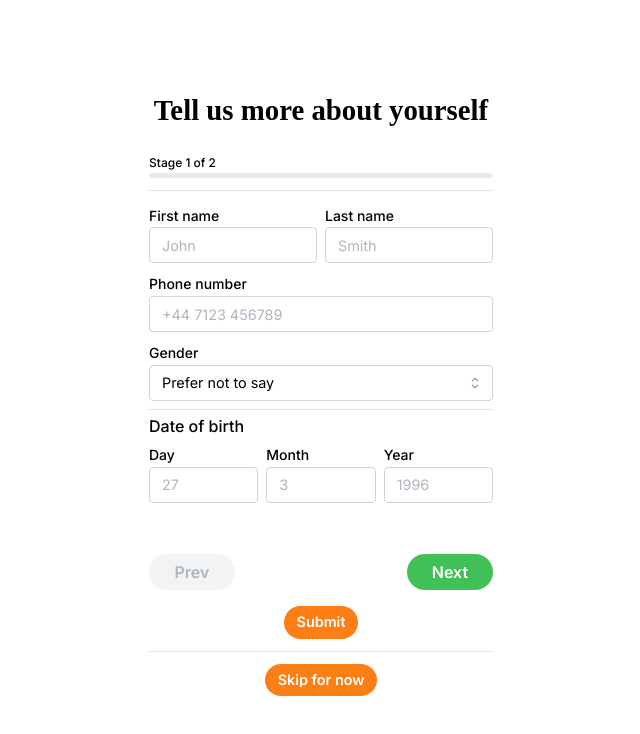
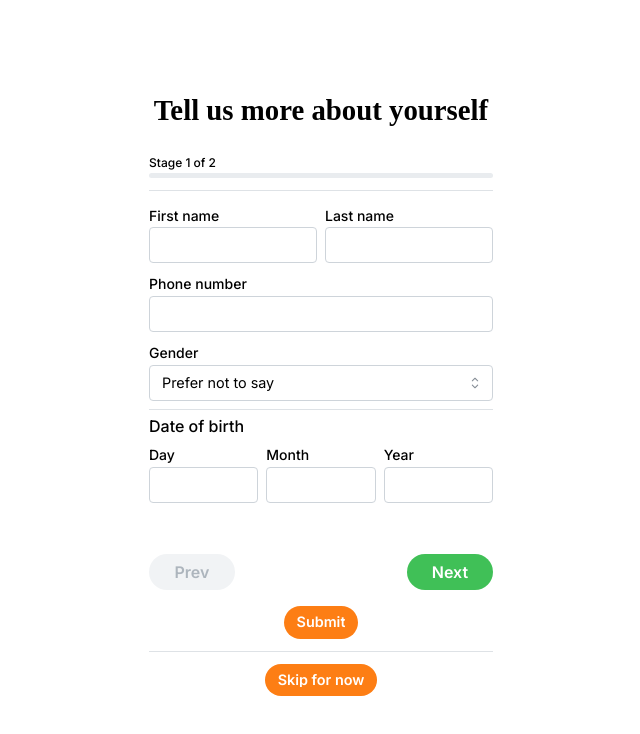
Before and after one commit to njcushing/online-shop, a React (Vite) app in the folder packages/frontend/: page /create-account in a window 1280 px wide. Shown: the top 734 px of the page, without its empty margins (319-959 px from the left). Built offline with nearby package versions, Linux system fonts and the light colour scheme; a web font is replaced by a local one.

Commit message:
Remove placeholder text from form fields
Labels and legends do a good enough job explaining what each field is for, and error text will explain any specific formatting required for applicable fields.

```diff
--- a/packages/frontend/src/features/SetPersonalInformationForm/index.tsx
+++ b/packages/frontend/src/features/SetPersonalInformationForm/index.tsx
@@ -69,7 +69,6 @@ export function SetPersonalInformationForm() {
                         {...register("firstName", { setValueAs: (v) => v || undefined })}
                         {...inputProps}
                         label="First name"
-                        placeholder="John"
                         error={createInputError(errors.firstName?.message)}
                         onFocus={() => setCurrentStage(stage)}
                         tabIndex={tabIndex}
@@ -79,7 +78,6 @@ export function SetPersonalInformationForm() {
                         {...register("lastName", { setValueAs: (v) => v || undefined })}
                         {...inputProps}
                         label="Last name"
-                        placeholder="Smith"
                         error={createInputError(errors.lastName?.message)}
                         onFocus={() => setCurrentStage(stage)}
                         tabIndex={tabIndex}
@@ -90,7 +88,6 @@ export function SetPersonalInformationForm() {
                     {...register("phone", { setValueAs: (v) => v || undefined })}
                     {...inputProps}
                     label="Phone number"
-                    placeholder="+44 7123 456789"
                     error={createInputError(errors.phone?.message)}
                     onFocus={() => setCurrentStage(stage)}
                     tabIndex={tabIndex}
@@ -125,7 +122,6 @@ export function SetPersonalInformationForm() {
                                 {...field}
                                 {...inputProps}
                                 label="Day"
-                                placeholder="27"
                                 hideControls
                                 error={createInputError(errors.dob?.day?.message)}
                                 onChange={(v) => field.onChange(v || undefined)}
@@ -143,7 +139,6 @@ export function SetPersonalInformationForm() {
                                 {...field}
                                 {...inputProps}
                                 label="Month"
-                                placeholder="3"
                                 hideControls
                                 error={createInputError(errors.dob?.month?.message)}
                                 onChange={(v) => field.onChange(v || undefined)}
@@ -161,7 +156,6 @@ export function SetPersonalInformationForm() {
                                 {...field}
                                 {...inputProps}
                                 label="Year"
-                                placeholder="1996"
                                 hideControls
                                 error={createInputError(errors.dob?.year?.message)}
                                 onChange={(v) => field.onChange(v || undefined)}
```
